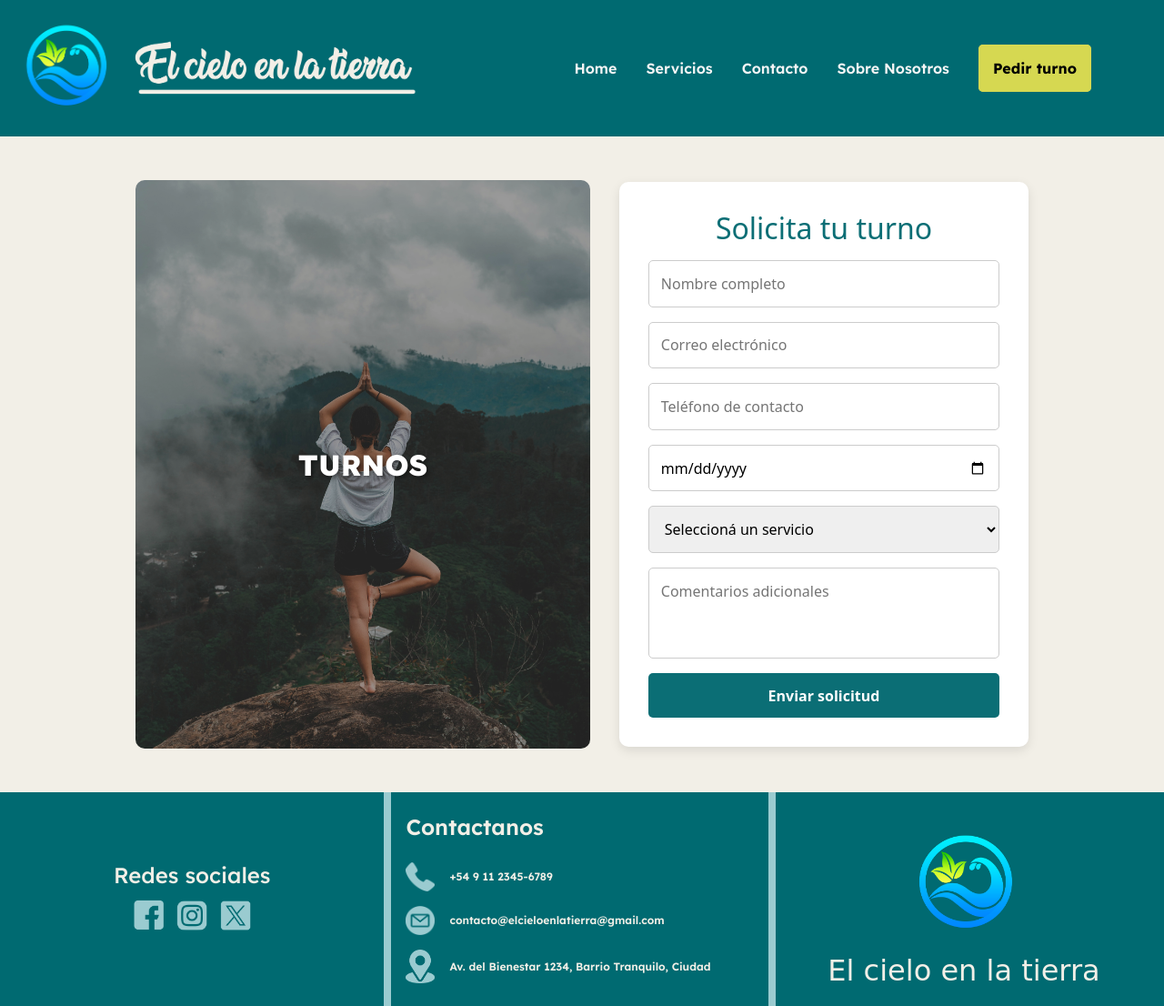
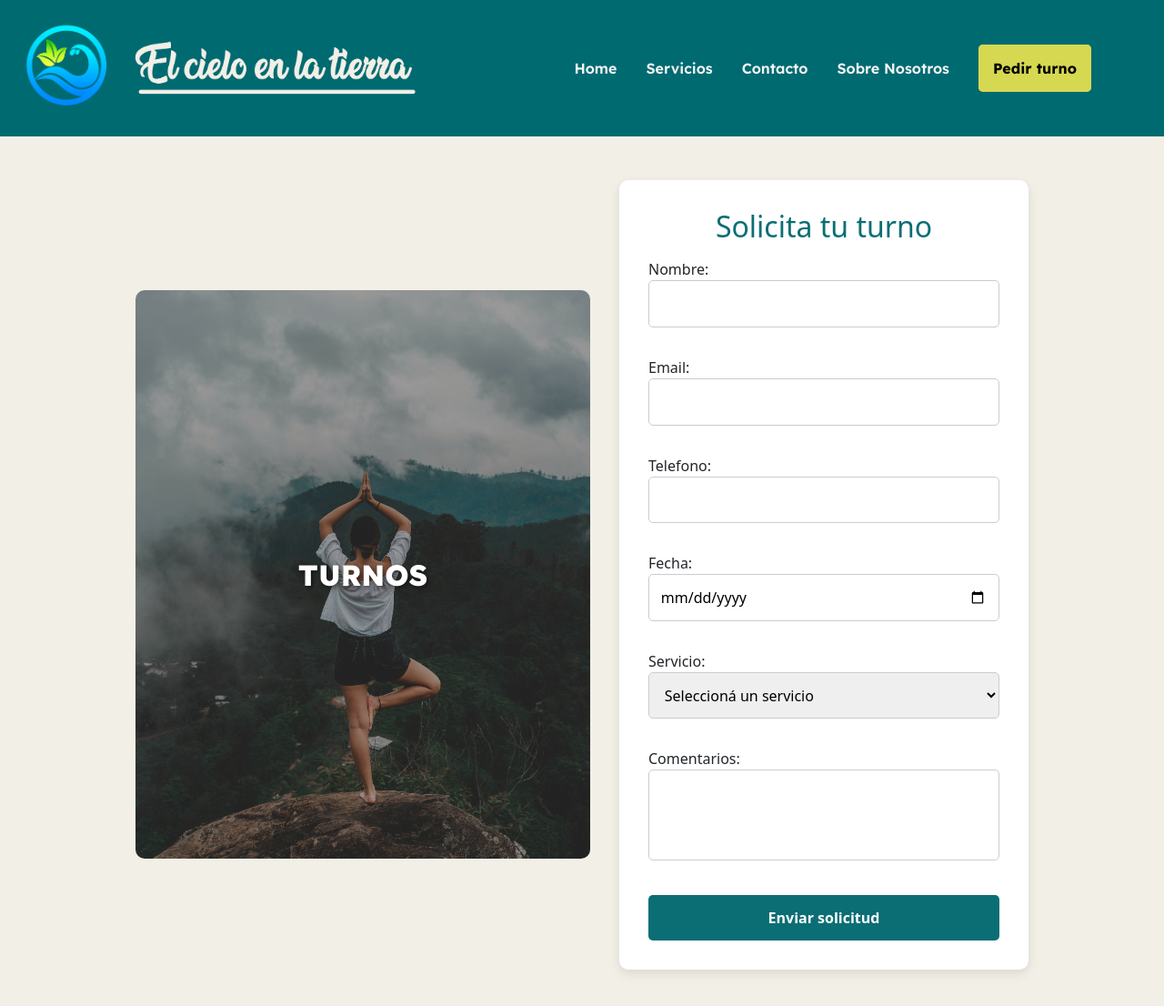
Before and after one commit to L2Chance/Elcieloenlatierra_SPA, a Django app: page /turno/ in a window 1280 px wide. Shown: the top 1106 px of the page at 91% size. Run offline with Django 5.2, Linux system fonts and the light colour scheme; tables that the repository leaves empty hold one stand-in row (values such as "Sample post"); some libraries are stand-ins or nearby versions; some web fonts are replaced.

Commit message:
backend de formulario de turnos actualizado

```diff
--- /dev/null
+++ b/Elcieloenlatierra/apps/turnos/forms.py
@@ -0,0 +1,13 @@
+from django import forms
+from apps.servicios.models import Servicio
+
+class TurnoForm(forms.Form):
+    nombre = forms.CharField(max_length=100)
+    email = forms.EmailField()
+    telefono = forms.CharField(max_length=20)
+    fecha = forms.DateField(widget=forms.DateInput(attrs={'type': 'date'}))
+    servicio = forms.ModelChoiceField(
+        queryset=Servicio.objects.all(),
+        empty_label="Seleccioná un servicio"
+    )
+    comentarios = forms.CharField(widget=forms.Textarea, required=False)
--- a/Elcieloenlatierra/apps/turnos/urls.py
+++ b/Elcieloenlatierra/apps/turnos/urls.py
@@ -4,5 +4,4 @@ from . import views
 
 urlpatterns = [
     path('turno/', views.solicitud_turno, name='solicitud_turno'),
-    path('gracias/', views.dar_gracias, name='gracias')
 ]
--- a/Elcieloenlatierra/apps/turnos/views.py
+++ b/Elcieloenlatierra/apps/turnos/views.py
@@ -1,44 +1,28 @@
 from django.core.mail import send_mail
 from django.shortcuts import render, redirect
 from django.conf import settings
-from django.contrib.auth.decorators import login_required
-
-
-
-@login_required
-def dar_gracias(request):
-    return render(request, 'home.html')
-
+from .forms import TurnoForm
 
 def solicitud_turno(request):
+    enviado = False
     if request.method == 'POST':
-        nombre = request.POST.get('nombre')
-        email = request.POST.get('email')
-        telefono = request.POST.get('telefono')
-        fecha = request.POST.get('fecha')
-        servicio = request.POST.get('servicio')
-        comentarios = request.POST.get('comentarios')
+        form = TurnoForm(request.POST)
+        if form.is_valid():
+            datos = form.cleaned_data
+            print("📅 Solicitud de turno recibida:")
+            print(f"Nombre: {datos['nombre']}")
+            print(f"Correo: {datos['email']}")
+            print(f"Teléfono: {datos['telefono']}")
+            print(f"Fecha: {datos['fecha']}")
+            print(f"Servicio: {datos['servicio']}")
+            print(f"Comentarios: {datos['comentarios']}")
+            print("✅ Fin del mensaje.\n")
+            enviado = True
+            form = TurnoForm()
+    else:
+        form = TurnoForm()
 
-        asunto = f"Nuevo Turno Solicitado: {servicio}"
-        mensaje = f"""
-        📆 Se solicitó un turno.
-
-        🧍 Nombre: {nombre}
-        📧 Email: {email}
-        📞 Teléfono: {telefono}
-        🗓 Fecha: {fecha}
-        💆 Servicio: {servicio}
-        💬 Comentarios: {comentarios}
-        """
-
-        send_mail(
-            asunto,
-            mensaje,
-            settings.EMAIL_HOST_USER,  # Remitente
-            ['destinatario@ejemplo.com'],  # Cambia por el correo real de destino
-            fail_silently=False,
-        )
-
-        return redirect('gracias')  # redirige a una vista de confirmación
-
-    return render(request, 'turnos/formularios/solicitud_turno.html')
+    return render(request, 'turnos/formularios/solicitud_turno.html', {
+        'form': form,
+        'enviado': enviado
+    })
--- a/Elcieloenlatierra/templates/turnos/formularios/solicitud_turno.html
+++ b/Elcieloenlatierra/templates/turnos/formularios/solicitud_turno.html
@@ -16,25 +16,18 @@
 
   <section class="formulario-section">
     <h2>Solicita tu turno</h2>
-    <form id="form-turno" method="POST" action="{% url 'solicitud_turno' %}">
-      <input type="hidden" name="next" value="{{ next }}">
+    <form method="POST">
       {% csrf_token %}
-      <input type="text" name="nombre" placeholder="Nombre completo" required />
-      <input type="email" name="email" placeholder="Correo electrónico" required />
-      <input type="tel" name="telefono" placeholder="Teléfono de contacto" required />
-      <input type="date" name="fecha" required />
-      <select name="servicio" required>
-        <option value="">Seleccioná un servicio</option>
-        <option value="Masaje">Masaje</option>
-        <option value="Belleza">Belleza</option>
-        <option value="Facial">Tratamiento Facial</option>
-        <option value="Corporal">Tratamiento Corporal</option>
-        <option value="Yoga">Sesión de Yoga</option>
-      </select>
-      <textarea name="comentarios" placeholder="Comentarios adicionales"></textarea>
+      {{ form.as_p }}
       <button type="submit"><i class="fas fa-paper-plane"></i> Enviar solicitud</button>
     </form>
   </section>
 </div>
 
+{% if enviado %}
+<script>
+  mostrarAlertaExitosa('¡Turno registrado con exito!', 'Tu formulario fue enviado correctamente.');
+</script>
+{% endif %}
+
 {% endblock %}
```
